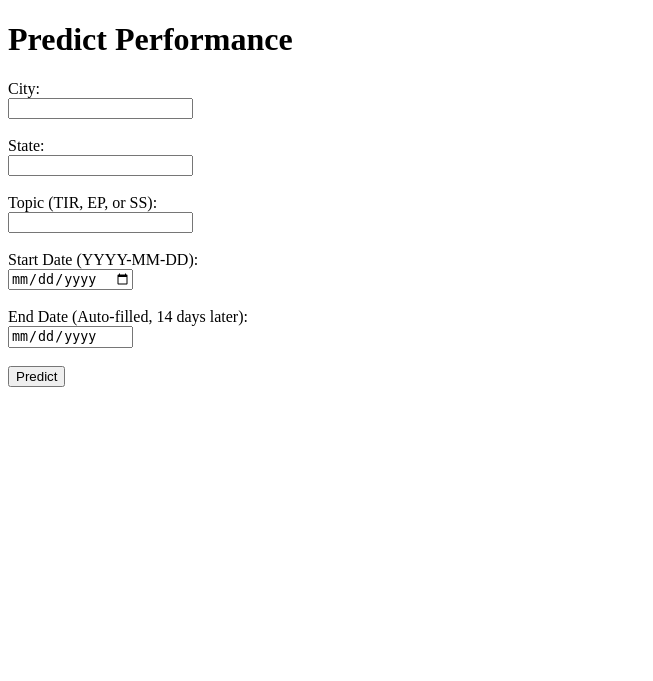
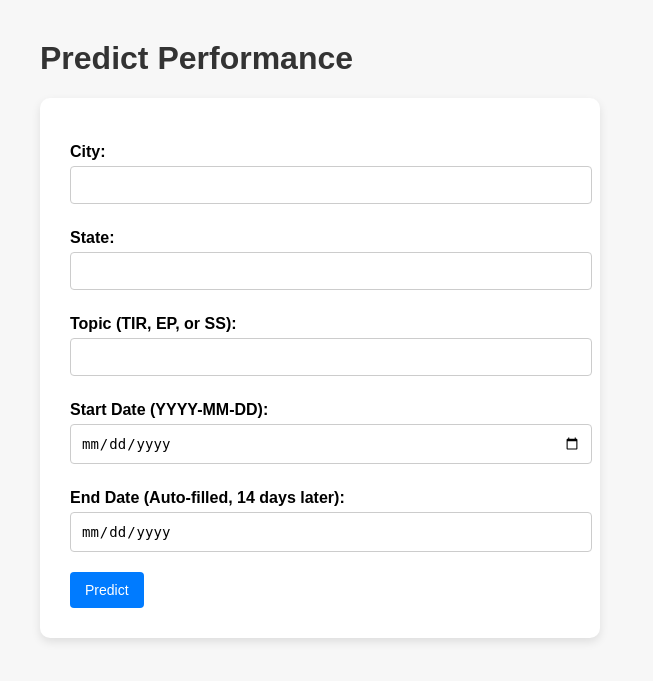
Before and after one commit to mashley00/market-performance, a FastAPI app: page /predict-form in a window 1280 px wide. Shown: the top 681 px of the page, without its empty margins (0-653 px from the left). Run offline with FastAPI, Linux system fonts and the light colour scheme.

Commit message:
Update predict_form.html

```diff
--- a/templates/predict_form.html
+++ b/templates/predict_form.html
@@ -1,45 +1,98 @@
-<!DOCTYPE html>
+ <!DOCTYPE html>
 <html>
 <head>
     <title>Predict Performance</title>
+    <style>
+        body {
+            font-family: Arial, sans-serif;
+            margin: 40px;
+            background-color: #f7f7f7;
+        }
+
+        h1 {
+            color: #333;
+        }
+
+        form {
+            background-color: #fff;
+            padding: 30px;
+            border-radius: 10px;
+            box-shadow: 0px 4px 10px rgba(0, 0, 0, 0.1);
+            max-width: 500px;
+        }
+
+        label {
+            display: block;
+            margin-top: 15px;
+            font-weight: bold;
+            margin-bottom: 5px;
+        }
+
+        input[type="text"],
+        input[type="date"] {
+            width: 100%;
+            padding: 10px;
+            font-size: 14px;
+            margin-bottom: 10px;
+            border: 1px solid #ccc;
+            border-radius: 4px;
+        }
+
+        input[type="submit"] {
+            background-color: #007bff;
+            color: white;
+            border: none;
+            padding: 10px 15px;
+            font-size: 14px;
+            border-radius: 4px;
+            cursor: pointer;
+            margin-top: 10px;
+        }
+
+        input[type="submit"]:hover {
+            background-color: #0056b3;
+        }
+
+        .note {
+            font-size: 12px;
+            color: #777;
+        }
+    </style>
     <script>
-        function setEndDate() {
-            const startDateInput = document.getElementById('start_date');
-            const endDateInput = document.getElementById('end_date');
+        function autoFillEndDate() {
+            const startDateInput = document.getElementById("start_date");
+            const endDateInput = document.getElementById("end_date");
 
             const startDate = new Date(startDateInput.value);
             if (!isNaN(startDate)) {
-                const endDate = new Date(startDate);
-                endDate.setDate(endDate.getDate() + 14);
-
-                const year = endDate.getFullYear();
-                const month = String(endDate.getMonth() + 1).padStart(2, '0');
-                const day = String(endDate.getDate()).padStart(2, '0');
-
-                endDateInput.value = `${year}-${month}-${day}`;
+                startDate.setDate(startDate.getDate() + 14);
+                const yyyy = startDate.getFullYear();
+                const mm = String(startDate.getMonth() + 1).padStart(2, '0');
+                const dd = String(startDate.getDate()).padStart(2, '0');
+                endDateInput.value = `${yyyy}-${mm}-${dd}`;
             }
         }
     </script>
 </head>
 <body>
     <h1>Predict Performance</h1>
-    <form method="post" action="/predict-form">
-        <label for="city">City:</label><br>
-        <input type="text" id="city" name="city" required><br><br>
+    <form action="/predict-form" method="post">
+        <label for="city">City:</label>
+        <input type="text" id="city" name="city" required>
 
-        <label for="state">State:</label><br>
-        <input type="text" id="state" name="state" required><br><br>
+        <label for="state">State:</label>
+        <input type="text" id="state" name="state" required>
 
-        <label for="topic">Topic (TIR, EP, or SS):</label><br>
-        <input type="text" id="topic" name="topic" required><br><br>
+        <label for="topic">Topic (TIR, EP, or SS):</label>
+        <input type="text" id="topic" name="topic" required>
 
-        <label for="start_date">Start Date (YYYY-MM-DD):</label><br>
-        <input type="date" id="start_date" name="start_date" required onchange="setEndDate()"><br><br>
+        <label for="start_date">Start Date (YYYY-MM-DD):</label>
+        <input type="date" id="start_date" name="start_date" required onchange="autoFillEndDate()">
 
-        <label for="end_date">End Date (Auto-filled, 14 days later):</label><br>
-        <input type="date" id="end_date" name="end_date" readonly required><br><br>
+        <label for="end_date">End Date (Auto-filled, 14 days later):</label>
+        <input type="date" id="end_date" name="end_date" readonly required>
 
-        <button type="submit">Predict</button>
+        <input type="submit" value="Predict">
     </form>
 </body>
 </html>
```
